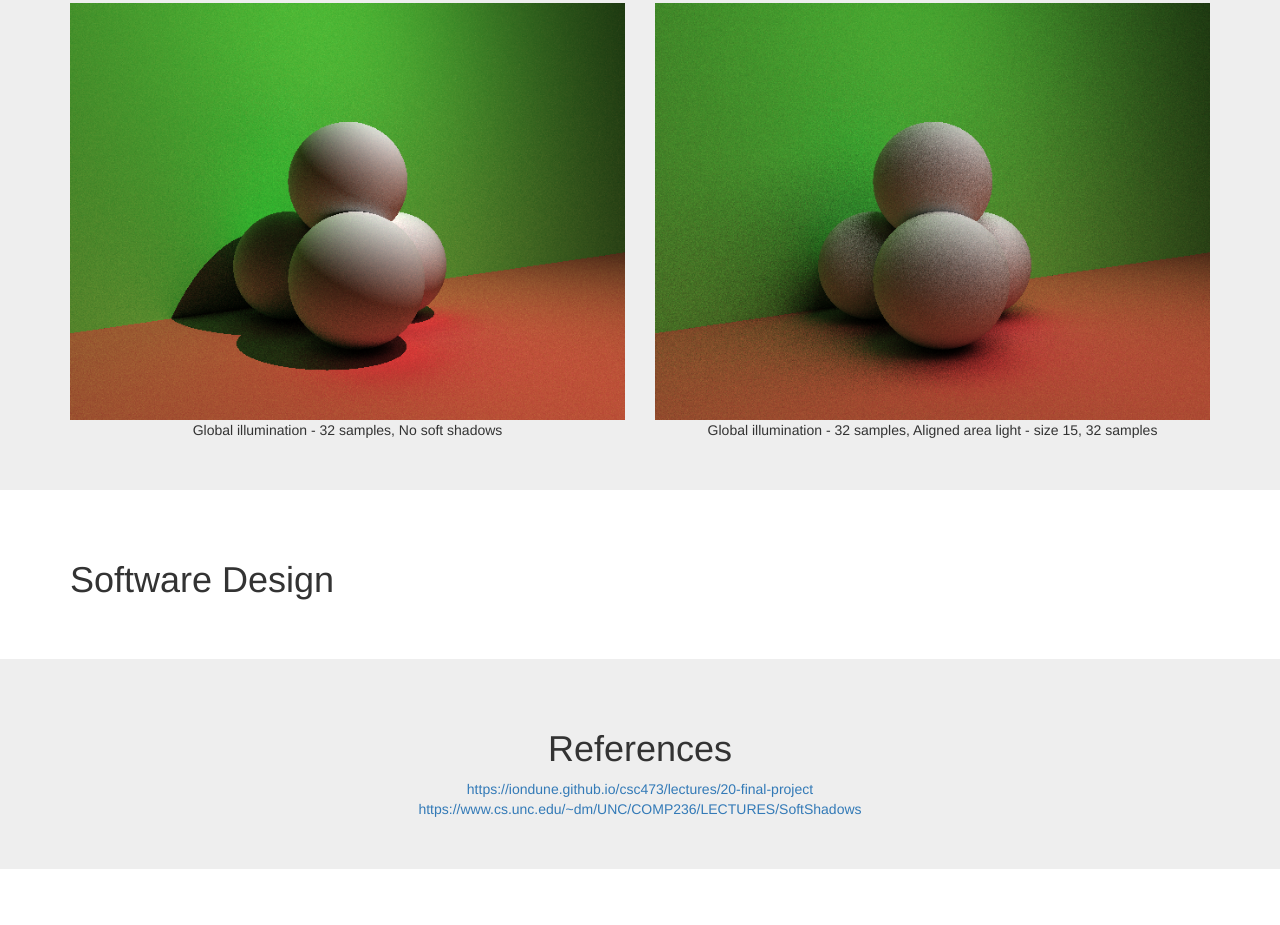
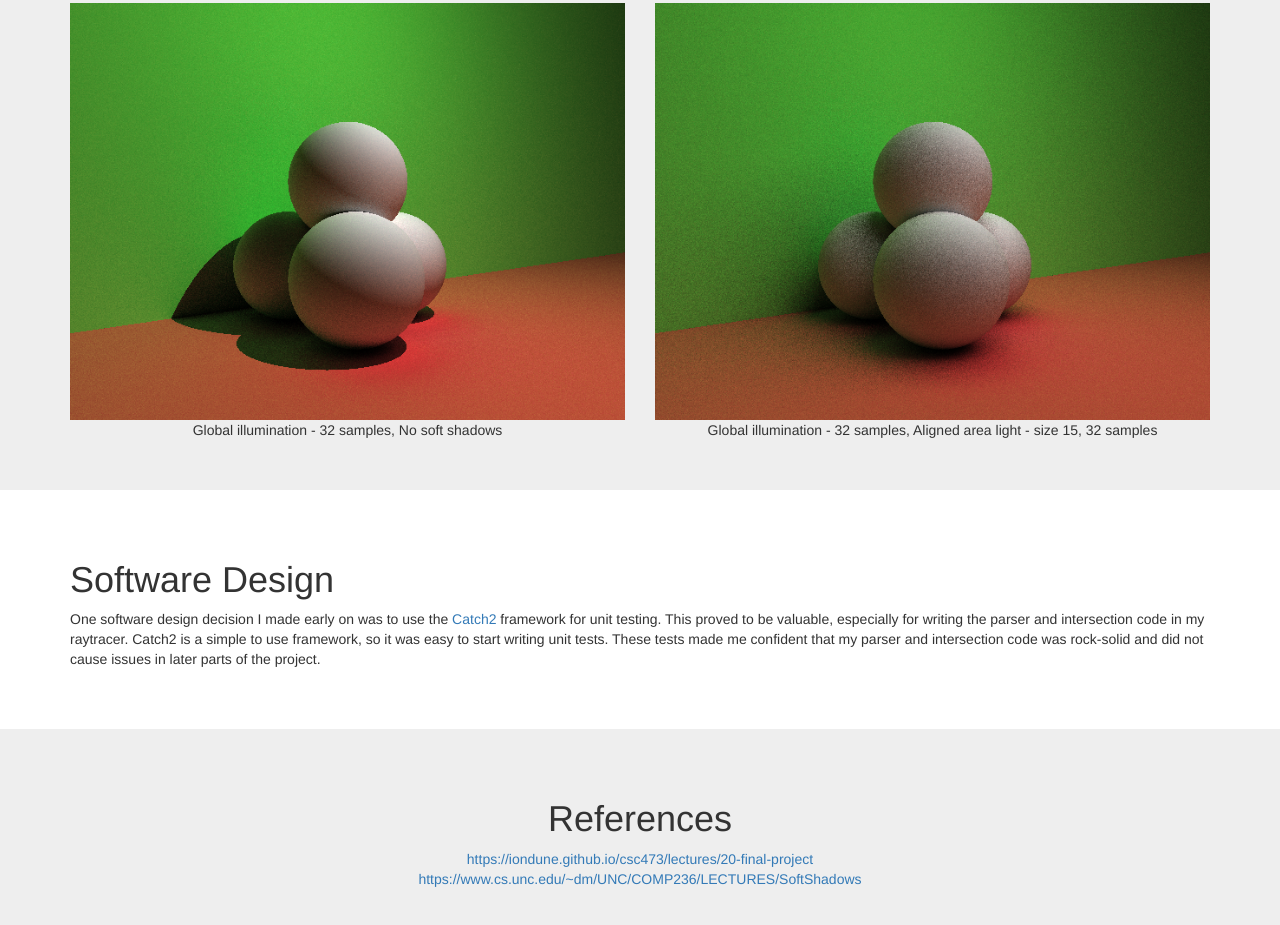
Before and after one commit to calpoly-csc473-spring-18/final-project-website-martynasbudvytis, a plain HTML site: page index.html in a window 1280 px wide. Shown: the part 4031-4956 px from the top of the page. Before the commit the page ends 4900 px from the top, so only its background shows below. Drawn offline with nearby package versions, Linux system fonts and the light colour scheme.

Commit message:
Write software design section

```diff
--- a/index.html
+++ b/index.html
@@ -269,6 +269,13 @@
             <div class="row">
                 <div class="col-lg-12">
                     <h1>Software Design</h1>
+                    <p>
+                        One software design decision I made early on was to use the <a href="https://github.com/catchorg/Catch2">Catch2</a>
+                        framework for unit testing. This proved to be valuable, especially for writing the parser and
+                        intersection code in my raytracer. Catch2 is a simple to use framework, so it was easy to start
+                        writing unit tests. These tests made me confident that my parser and intersection code was rock-solid
+                        and did not cause issues in later parts of the project.
+                    </p>
                 </div>
             </div>
         </div>
```
